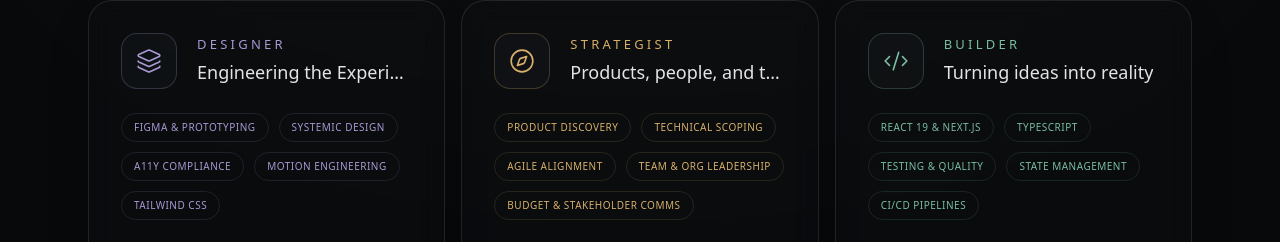
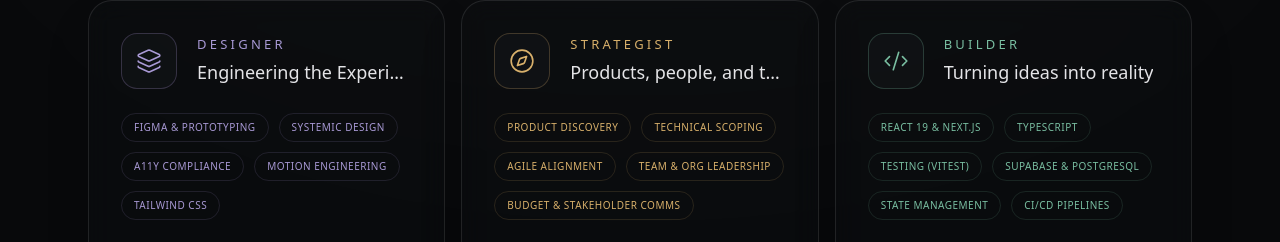
Before and after one commit to Taninwat-55/my-portfolio, a Next.js app: page / in a window 1280 px wide. Shown: the part 1238-1480 px from the top of the page. Built offline with nearby package versions, Linux system fonts and the light colour scheme.

Commit message:
update skill tree

```diff
--- a/app/sections/SkillTree.tsx
+++ b/app/sections/SkillTree.tsx
@@ -131,10 +131,16 @@
           "Implementing end-to-end type safety between frontend, backend, and database layers.",
       },
       {
-        name: "Testing & Quality",
-        level: "Vitest & Playwright",
+        name: "Testing (Vitest)",
+        level: "Unit Testing",
         highlight:
-          "Maintaining 100% reliability with robust unit tests and browser-based automation suites.",
+          "Writing unit test suites that validate core logic — price conversion, state flows, and API adapter behaviour — so refactors don't break what's already working.",
+      },
+      {
+        name: "Supabase & PostgreSQL",
+        level: "Row-Level Security",
+        highlight:
+          "Designing multi-role schemas and writing RLS policies that enforce data isolation at the database layer — not the application layer.",
       },
       {
         name: "State Management",
```
